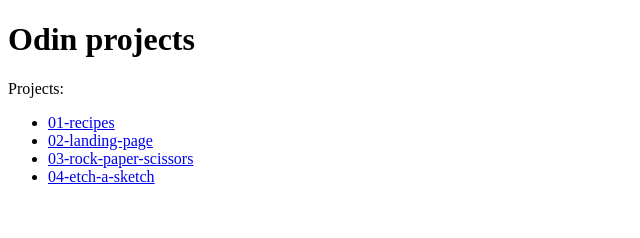
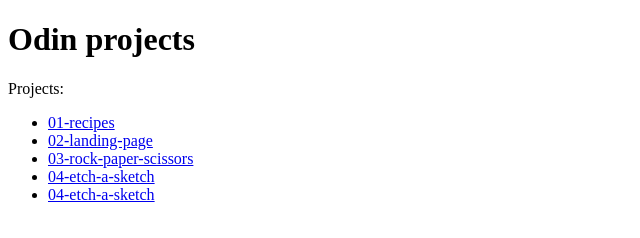
Before and after one commit to juhotuominen/TheOdinProject, a plain HTML site: page index.html in a window 1280 px wide. Shown: the whole page, without its empty margins (0-640 px from the left). Drawn offline with Linux system fonts and the light colour scheme.

Commit message:
added task 5 to base html

```diff
--- a/index.html
+++ b/index.html
@@ -14,6 +14,7 @@
             <li><a href="02-landing-page/index.html">02-landing-page</a></li>
             <li><a href="03-rock-paper-scissors/index.html">03-rock-paper-scissors</a></li>
             <li><a href="04-etch-a-sketch/index.html">04-etch-a-sketch</a></li>
+            <li><a href="05-calculator/index.html">04-etch-a-sketch</a></li>
         </ul>
     </p>
 
```
